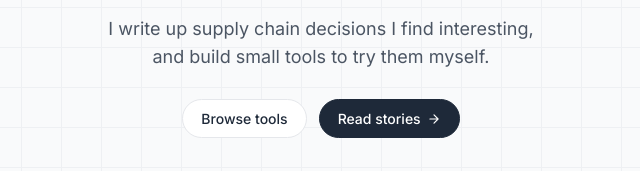
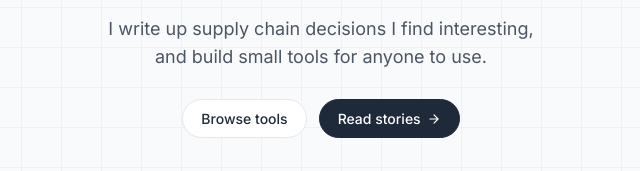
Before and after one commit to lunarked/library, a plain HTML site: page index.html in a window 1280 px wide. Shown: the part 337-508 px from the top of the page, 319-959 px from the left. Drawn offline with Linux system fonts and the light colour scheme.

Commit message:
Update the home page intro line
Co-Authored-By: Claude Opus 5.5 <noreply@anthropic.com>
Claude-Session: https://claude.ai/code/session_01AxXK7YJh1oNEn3LgKwXjMZ

```diff
--- a/index.html
+++ b/index.html
@@ -155,7 +155,7 @@ aside a.on{background:var(--tint);color:var(--ink);border-left-color:var(--accen
     <div class="gut">
       <p class="eyebrow">Supply chain decisions</p>
       <h1>Stories, tools and workbooks on supply chain decisions</h1>
-      <p class="lede">I write up supply chain decisions I find interesting, and build small tools to try them myself.</p>
+      <p class="lede">I write up supply chain decisions I find interesting, and build small tools for anyone to use.</p>
       <div class="ctas">
         <a class="btn" href="#tools">Browse tools</a>
         <a class="btn dark" href="#stories">Read stories <svg width="14" height="14" viewBox="0 0 24 24" fill="none" stroke="currentColor" stroke-width="2" stroke-linecap="round" stroke-linejoin="round" aria-hidden="true"><path d="M5 12h14M12 5l7 7-7 7"/></svg></a>
```
